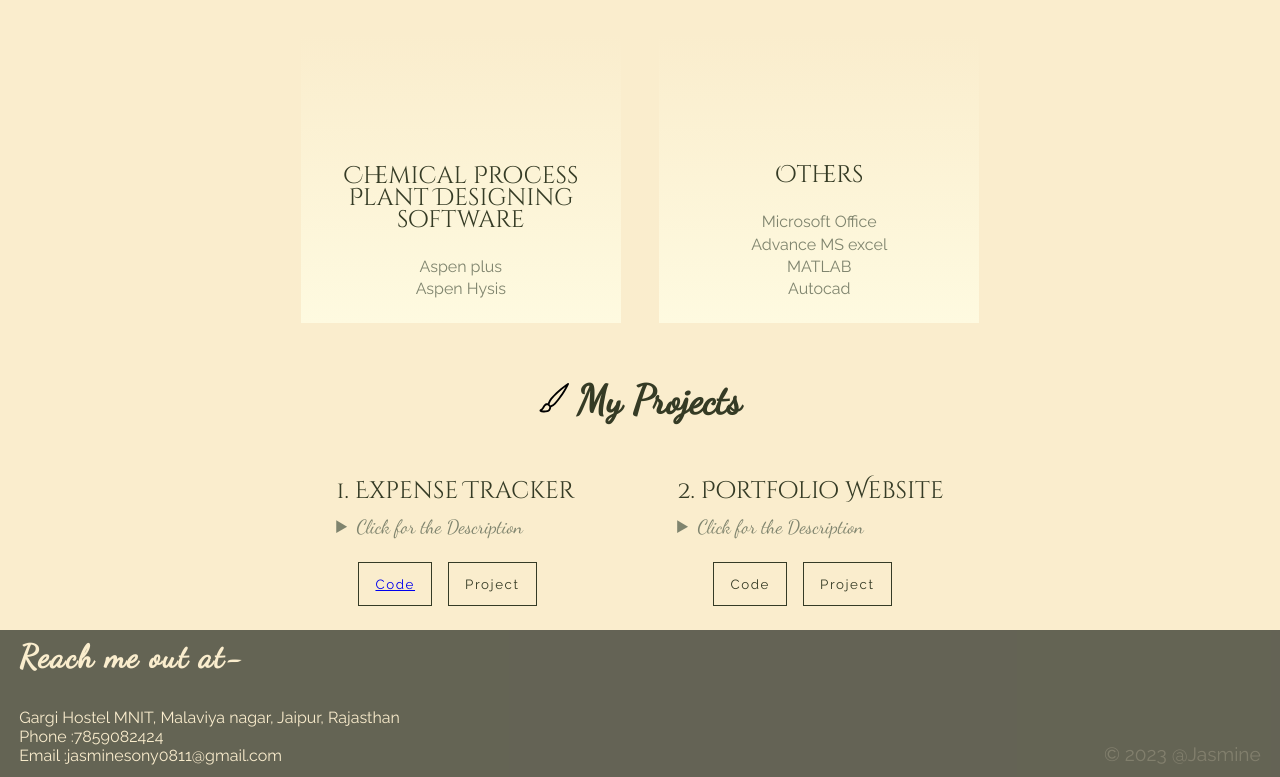
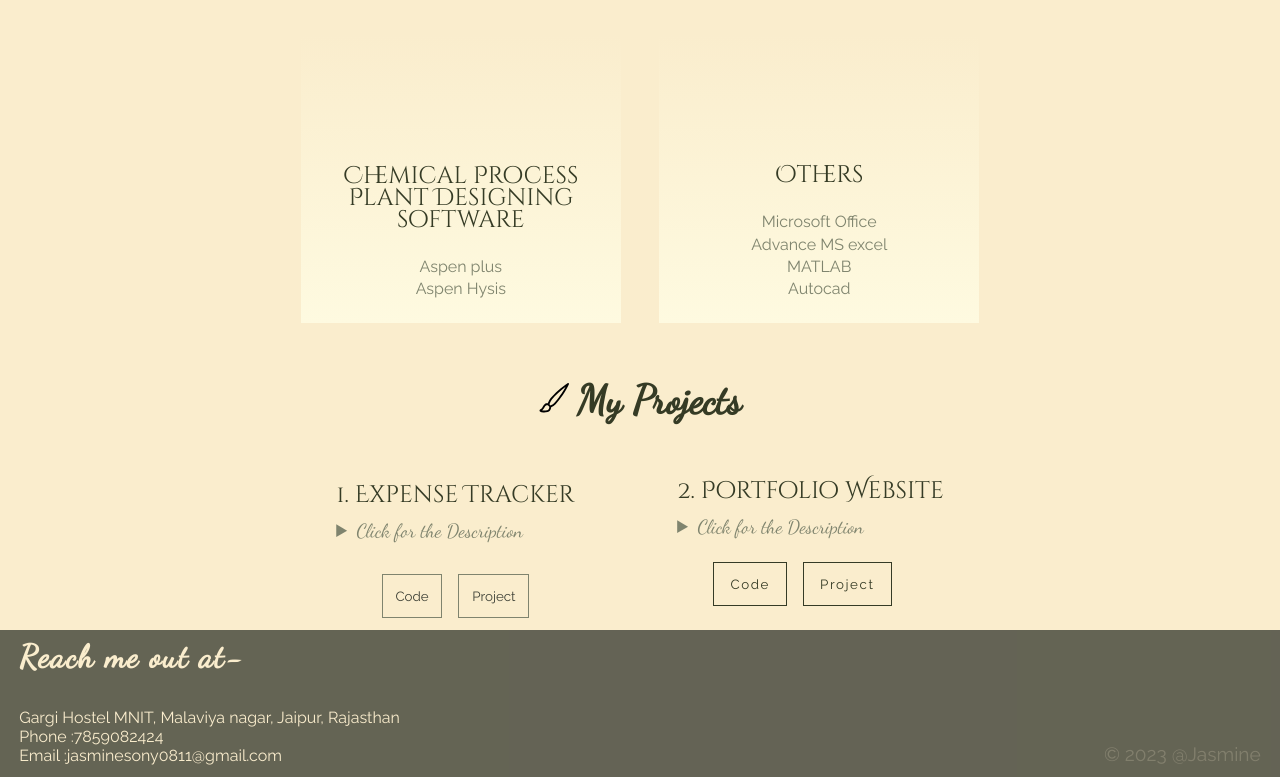
Before and after one commit to SonyJ811/My-Portfolio, a plain HTML site: page index.html in a window 1280 px wide. Shown: the part 1169-1946 px from the top of the page. Drawn offline with Linux system fonts and the light colour scheme.

Commit message:
Update index.html

```diff
--- a/index.html
+++ b/index.html
@@ -142,8 +142,10 @@
                         </details>
 
                         <div class="project-btn">
-                            <button><a href="https://github.com/SonyJ811/Expense-Tracker">Code</a></button>
-                            <button>Project</button>
+                            <form action="https://github.com/SonyJ811/Expense-Tracker" target="_blank"><button class="hero-button">Code</button></form>
+                            <form action="https://sonyj811.github.io/Expense-Tracker/" target="_blank"><button class="hero-button">Project</button></form>
+                           <!-- <button>Code</button>
+                            <button>Project</button>-->
                         </div>
 
                     </div>
```
